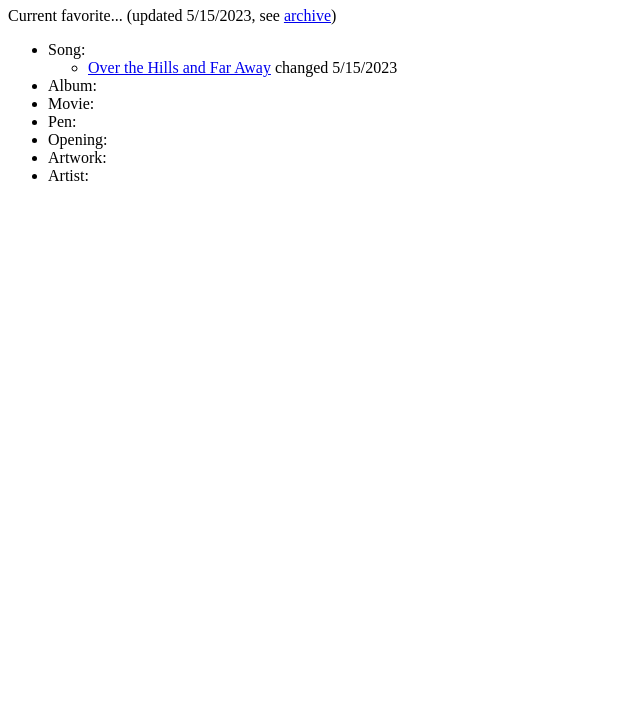
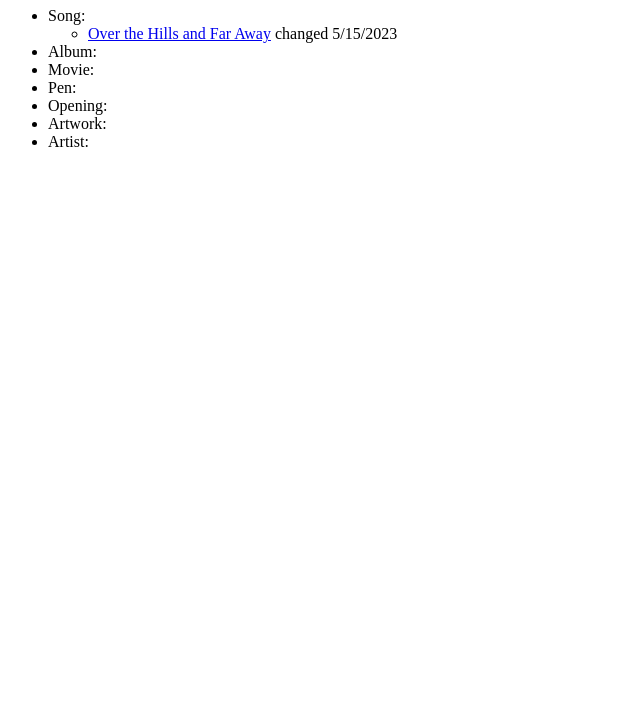
Before and after one commit to jpowell24/jpowellwebsite, a plain HTML site: page fav_archive.html in a window 1280 px wide. Shown: the part 73-800 px from the top of the page, without its empty margins (0-640 px from the left). Drawn offline with Linux system fonts and the light colour scheme.

Commit message:
remove words

```diff
--- a/fav_archive.html
+++ b/fav_archive.html
@@ -4,7 +4,7 @@
 
 <body>
 
-    <p>Current favorite... (updated 5/15/2023, see <a href="insight.html">archive</a>)
+    <p>
         <ul>
             <li> Song:
             <ul>
```
